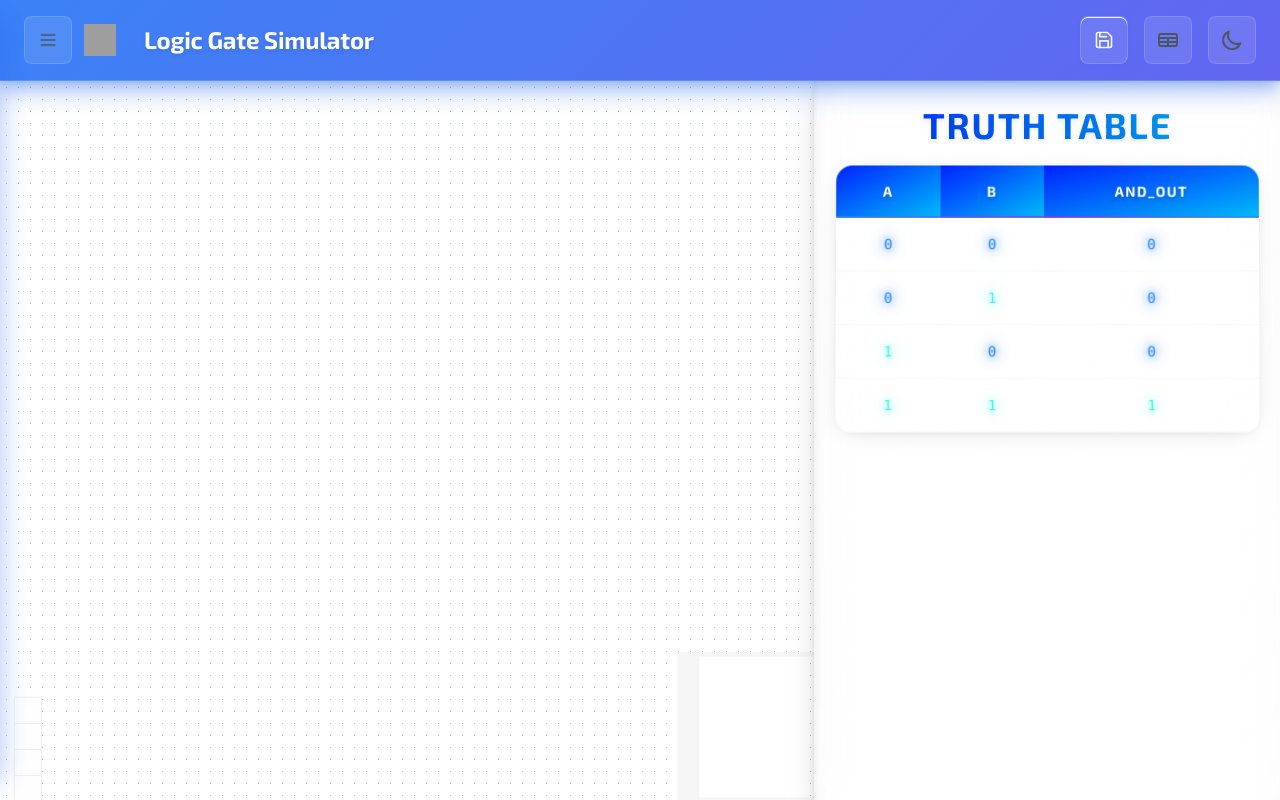
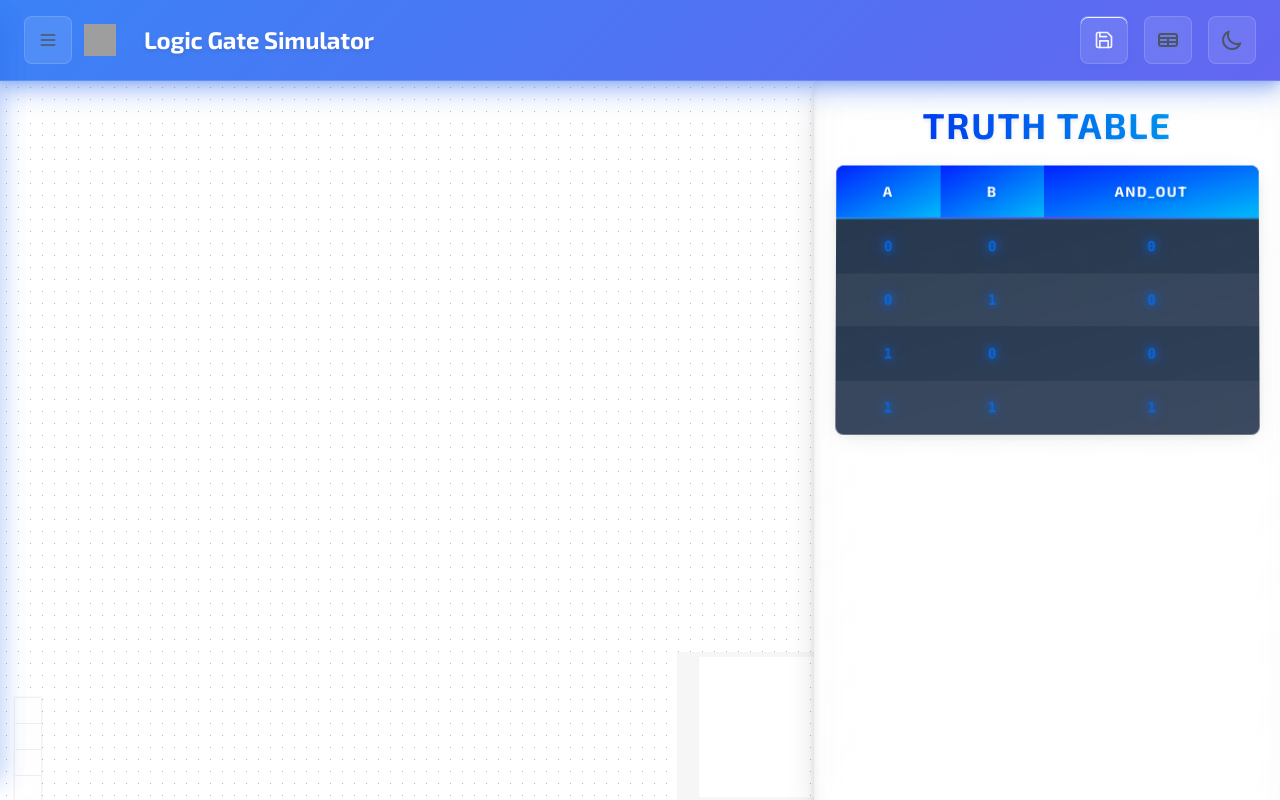
Before and after one commit to Emjiii/WST_Final_Project, a React (Vite) app in the folder frontend/: page /workspace in a window 1280 px wide. Both pictures are taken after a click on the button 1168 px from the left and 40 px from the top of the page. Built offline with nearby package versions, Linux system fonts and the light colour scheme; grey boxes are pictures that could not be loaded.

Commit message:
implemented truth table button

```diff
--- a/frontend/src/components/TruthTable.jsx
+++ b/frontend/src/components/TruthTable.jsx
@@ -28,6 +28,9 @@ const TruthTable = ({ isVisible, nodes, edges }) => {
     return { inputNodes: inputs, outputNodes: outputs };
   }, [nodes]);
 
+
+  // part to add the logic of truth table
+  //just added sample for testing
   const generateTruthTable = () => {
     // For testing AND gate
     const testInputNodes = [
@@ -114,6 +117,10 @@ const TruthTable = ({ isVisible, nodes, edges }) => {
         ${isExiting ? styles.slideOut : styles.slideIn}
         ${isDarkMode ? 'dark' : ''}
       `}
+      style={{
+        transformStyle: 'preserve-3d',
+        perspective: '2000px'
+      }}
     >
       <div className={styles.titleWrapper}>
         <h3 className={styles.title}>Truth Table</h3>
--- a/frontend/src/styles/TruthTable.module.css
+++ b/frontend/src/styles/TruthTable.module.css
@@ -18,19 +18,19 @@
     0 4px 8px rgba(0, 0, 0, 0.1);
   transform-style: preserve-3d;
   perspective: 2000px;
-  animation: slideIn 0.6s ease-out;
 }
 
 .tableWrapper {
-  @apply rounded-2xl overflow-x-auto
+  @apply overflow-x-auto
     backdrop-filter backdrop-blur-lg
     transition-all duration-500
-    w-full;
+    w-full
+    rounded-lg;
   min-width: min-content;
   background: linear-gradient(
     165deg,
-    rgba(255, 255, 255, 0.08),
-    rgba(255, 255, 255, 0.02)
+    rgba(0, 20, 47, 0.95),
+    rgba(0, 20, 47, 0.9)
   );
   box-shadow:
     0 4px 24px -6px rgba(0, 0, 0, 0.12),
@@ -71,22 +71,23 @@
     relative;
   background: linear-gradient(
     to bottom right,
-    #0022FF 0%,    /* Blue */
-    #006FFC 50%,   /* Brandeis Blue */
-    #00BBF9 100%   /* Deep Sky Blue */
+    #0022FF 0%,
+    #006FFC 50%,
+    #00BBF9 100%
   );
-  text-shadow: 0 2px 4px rgba(0, 20, 47, 0.2);  /* Oxford Blue with opacity */
+  border-bottom: 2px solid rgba(0, 245, 212, 0.3);
+  text-shadow: 0 2px 4px rgba(0, 20, 47, 0.2);
   transition: all 0.4s cubic-bezier(0.4, 0, 0.2, 1);
 
   &:hover {
     background: linear-gradient(
       to bottom right,
-      #006FFC 0%,    /* Brandeis Blue */
-      #00BBF9 50%,   /* Deep Sky Blue */
-      #00F5D4 100%   /* Aquamarine */
+      #006FFC 0%,
+      #00BBF9 50%,
+      #00F5D4 100%
     );
     transform: translateZ(10px);
-    text-shadow: 0 4px 8px rgba(0, 20, 47, 0.3);  /* Oxford Blue with opacity */
+    text-shadow: 0 4px 8px rgba(0, 20, 47, 0.3);
   }
 
   &::before {
@@ -108,24 +109,27 @@
 
 .tableRow {
   @apply transition-all duration-300;
+  background: rgba(255, 255, 255, 0.1);
+
+  &:nth-child(even) {
+    background: rgba(255, 255, 255, 0.15);
+  }
 
   &:hover {
-    @apply bg-blue-50/80 dark:bg-blue-900/20;
+    background: rgba(255, 255, 255, 0.2);
     transform: translateZ(15px) scale(1.01);
     box-shadow:
-      0 8px 24px -6px rgba(0, 0, 0, 0.1),
-      0 0 8px rgba(0, 0, 0, 0.05);
+      0 8px 24px -6px rgba(0, 111, 252, 0.15),
+      0 2px 12px -2px rgba(0, 187, 249, 0.1);
   }
 }
 
 .valueCell {
   @apply px-4 py-3 sm:px-6 sm:py-4
-    text-center text-gray-700 dark:text-gray-300
-    border-b border-gray-200/30 dark:border-gray-700/30
-    font-mono text-sm
+    text-center font-mono text-sm
     transition-all duration-300
-    whitespace-nowrap
-    relative;
+    whitespace-nowrap relative;
+  border-bottom: 1px solid rgba(255, 255, 255, 0.1);
 
   &::after {
     content: '';
@@ -144,24 +148,31 @@
   }
 }
 
-/* Enhanced value cell states */
+
 .valueCell[data-value="1"] {
-    color: #00F5D4; /* Aquamarine */
+  color: #006FFC !important;
   text-shadow:
     0 0 12px rgba(0, 245, 212, 0.4),
     0 0 24px rgba(0, 245, 212, 0.2);
   animation: pulseGlow 2s infinite;
+  font-weight: 600;
 }
 
 .valueCell[data-value="0"] {
-    color: #006FFC; /* Brandeis Blue */
+  color: #006FFC !important;
   text-shadow:
     0 0 12px rgba(0, 111, 252, 0.4),
     0 0 24px rgba(0, 111, 252, 0.2);
   animation: pulseGlow 2s infinite reverse;
+  font-weight: 600;
 }
 
-  /* New animation for glowing effect */
+
+.valueCell:not([data-value]) {
+  color: rgba(255, 255, 255, 0.9);
+}
+
+
 @keyframes pulseGlow {
   0%, 100% {
     opacity: 1;
@@ -188,19 +199,43 @@
     dark:from-[#006FFC] dark:via-[#00BBF9] dark:to-[#00F5D4]
     hover:from-[#006FFC] hover:via-[#00BBF9] hover:to-[#00F5D4]
     transition-all duration-300;
-  text-shadow: 0 2px 4px rgba(0, 20, 47, 0.1);  /* Oxford Blue with opacity */
+  text-shadow: 0 2px 4px rgba(0, 20, 47, 0.1);
   animation: titleGradient 6s infinite linear;
 }
 
-/* Enhanced Animations */
+
+.slideIn {
+  animation: slideIn 0.6s cubic-bezier(0.4, 0, 0.2, 1) forwards;
+  transform-style: preserve-3d;
+  perspective: 2000px;
+}
+
+.slideOut {
+  animation: slideOut 0.3s cubic-bezier(0.4, 0, 0.2, 1) backwards;
+  transform-style: preserve-3d;
+  perspective: 2000px;
+}
+
+
 @keyframes slideIn {
-  from {
+  0% {
     opacity: 0;
     transform: translateX(100%) rotateY(-20deg);
   }
-  to {
+  100% {
     opacity: 1;
     transform: translateX(0) rotateY(0);
+  }
+}
+
+@keyframes slideOut {
+  0% {
+    opacity: 1;
+    transform: translateX(0) rotateY(0);
+  }
+  100% {
+    opacity: 0;
+    transform: translateX(100%) rotateY(-20deg);
   }
 }
 
@@ -228,7 +263,7 @@
   }
 }
 
-/* Scrollbar Styling */
+
 .tableWrapper::-webkit-scrollbar {
   @apply h-2 w-2;
 }
@@ -237,13 +272,14 @@
   @apply bg-transparent rounded-full;
 }
 
+
 .tableWrapper::-webkit-scrollbar-thumb {
   @apply bg-blue-500/50 dark:bg-blue-400/50
     rounded-full
     hover:bg-blue-600/50 dark:hover:bg-blue-500/50;
 }
 
-/* Glass morphism enhancement */
+
 .truthTableContainer::before {
   content: '';
   @apply absolute inset-0;
@@ -263,7 +299,7 @@
   100% { background-position: 0% 50%; }
 }
 
-/* Responsive enhancements */
+
 @media (max-width: 640px) {
   .truthTableContainer {
     @apply p-2;
@@ -275,65 +311,93 @@
   }
 }
 
-/* Dark mode enhancements */
+
 :global(.dark) .truthTableContainer {
   background: linear-gradient(
     165deg,
-    #00142F,  /* Oxford Blue */
+    #00142F,
     rgba(0, 20, 47, 0.95)
   );
   box-shadow:
     /* Inner shadows */
-    inset 4px 0 12px -4px rgba(0, 34, 255, 0.15),  /* Blue */
-    inset 0 0 20px rgba(0, 111, 252, 0.1),         /* Brandeis Blue */
+    inset 4px 0 12px -4px rgba(0, 34, 255, 0.15),
+    inset 0 0 20px rgba(0, 111, 252, 0.1),
     /* Outer glowing shadows */
-    0 8px 24px -6px rgba(0, 187, 249, 0.2),        /* Deep Sky Blue */
-    0 4px 16px -4px rgba(0, 245, 212, 0.15),       /* Aquamarine */
+    0 8px 24px -6px rgba(0, 187, 249, 0.2),
+    0 4px 16px -4px rgba(0, 245, 212, 0.15),
     /* Ambient shadow */
-    0 0 32px rgba(0, 20, 47, 0.4);                 /* Oxford Blue */
+    0 0 32px rgba(0, 20, 47, 0.4);
 }
 
-/* Update table wrapper dark mode */
+
 :global(.dark) .tableWrapper {
+  background: linear-gradient(
+    165deg,
+    rgba(255, 255, 255, 0.95),
+    rgba(255, 255, 255, 0.9)
+  );
   box-shadow:
-    0 4px 24px -6px rgba(0, 111, 252, 0.15),       /* Brandeis Blue */
-    0 2px 12px -2px rgba(0, 187, 249, 0.1);        /* Deep Sky Blue */
+    0 4px 24px -6px rgba(0, 111, 252, 0.2),
+    0 2px 12px -2px rgba(0, 187, 249, 0.15);
 }
 
-/* Update header row dark mode glow */
+
 :global(.dark) .headerRow::after {
   box-shadow:
-    0 0 12px rgba(0, 187, 249, 0.3),               /* Deep Sky Blue */
-    0 0 20px rgba(0, 245, 212, 0.2);               /* Aquamarine */
+    0 0 12px rgba(0, 187, 249, 0.3),
+    0 0 20px rgba(0, 245, 212, 0.2);
 }
 
 /* Update glass morphism for dark mode */
 :global(.dark) .truthTableContainer::before {
   background: linear-gradient(
     145deg,
-    rgba(0, 34, 255, 0.08),    /* Blue */
-    rgba(0, 111, 252, 0.04)    /* Brandeis Blue */
+    rgba(0, 34, 255, 0.08),
+    rgba(0, 111, 252, 0.04)
   );
   box-shadow:
-    0 8px 32px rgba(0, 187, 249, 0.1),             /* Deep Sky Blue */
-    0 4px 16px rgba(0, 245, 212, 0.05);            /* Aquamarine */
+    0 8px 32px rgba(0, 187, 249, 0.1),
+    0 4px 16px rgba(0, 245, 212, 0.05);
 }
 
 /* Update value cells glow in dark mode */
 :global(.dark) .valueCell[data-value="1"] {
-  text-shadow: 0 0 12px rgba(0, 245, 212, 0.4);    /* Aquamarine glow */
+  text-shadow: 0 0 12px rgba(0, 245, 212, 0.4);
 }
 
 :global(.dark) .valueCell[data-value="0"] {
-  text-shadow: 0 0 12px rgba(0, 111, 252, 0.4);    /* Brandeis Blue glow */
+  text-shadow: 0 0 12px rgba(0, 111, 252, 0.4);
 }
 
-/* Update scrollbar for dark mode */
+
 :global(.dark) .tableWrapper::-webkit-scrollbar-thumb {
   background: linear-gradient(
     to right,
-    rgba(0, 111, 252, 0.5),    /* Brandeis Blue */
-    rgba(0, 187, 249, 0.5)     /* Deep Sky Blue */
+    rgba(0, 111, 252, 0.5),
+    rgba(0, 187, 249, 0.5)
   );
-  box-shadow: 0 0 8px rgba(0, 245, 212, 0.2);      /* Aquamarine */
+  box-shadow: 0 0 8px rgba(0, 245, 212, 0.2);
 }
+
+/* Dark mode value cells */
+:global(.dark) .valueCell {
+  color: rgba(0, 20, 47, 0.9);
+  border-bottom: 1px solid rgba(0, 20, 47, 0.1);
+}
+
+/* Dark mode value cells */
+:global(.dark) .tableRow {
+  background: rgba(0, 20, 47, 0.1);
+
+  &:nth-child(even) {
+    background: rgba(0, 20, 47, 0.15);
+  }
+
+  &:hover {
+    background: rgba(0, 20, 47, 0.2);
+    transform: translateZ(15px) scale(1.01);
+    box-shadow:
+      0 8px 24px -6px rgba(0, 187, 249, 0.2),
+      0 2px 12px -2px rgba(0, 245, 212, 0.15);
+  }
+}
```
Lines whose indentation alone changed are shown as unchanged.
